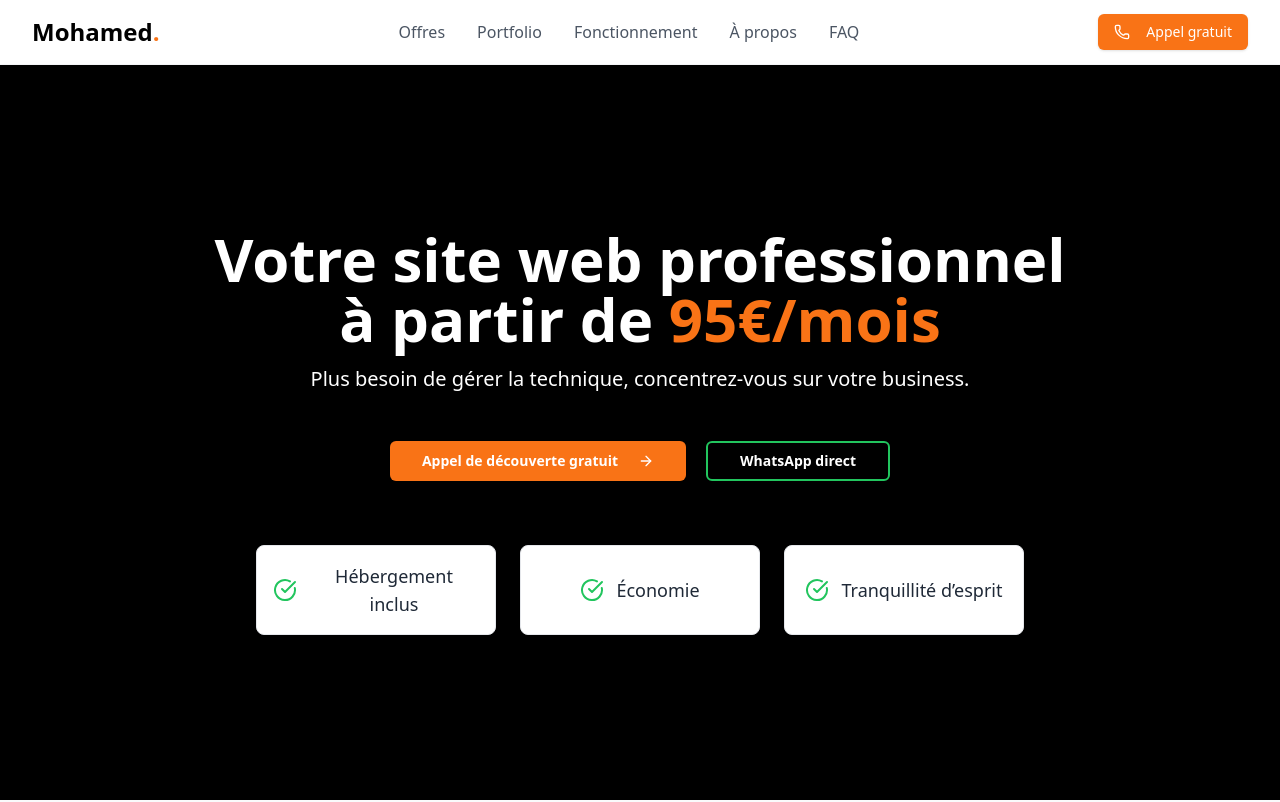
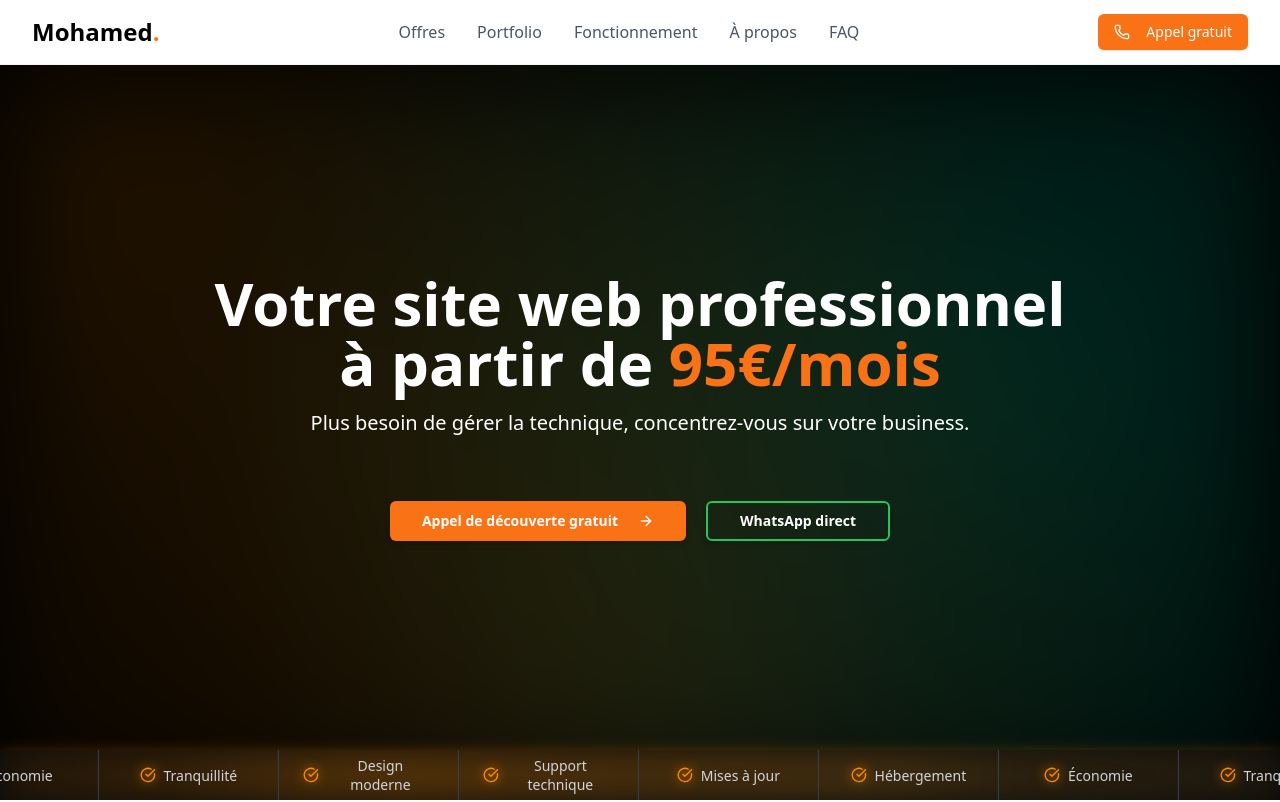
Before and after one commit to MTFL1/mohamed-new-website, a React (Create React App) app: page / in a window 1280 px wide. Shown: the top 802 px of the page. Built offline with nearby package versions, Linux system fonts and the light colour scheme.

Commit message:
new style

```diff
--- /dev/null
+++ b/src/components/AtoutsCarousel.js
@@ -0,0 +1,92 @@
+import React from 'react';
+import { motion } from 'framer-motion';
+import { CheckCircle } from 'lucide-react';
+
+const AtoutsCarousel = () => {
+  const atouts = [
+    "Hébergement",
+    "Économie",
+    "Tranquillité",
+    "Design moderne",
+    "Support technique",
+    "Mises à jour"
+  ];
+
+  const repeatedAtouts = [...atouts, ...atouts, ...atouts, ...atouts, ...atouts, ...atouts, ...atouts];
+
+  return (
+    <section
+      aria-label="Atouts"
+      className="relative overflow-hidden"
+      style={{
+        backgroundColor: '#0a0a0a',
+        boxShadow: '0 4px 15px rgba(255, 140, 0, 0.4)', // ombre orange
+        height: '50px',
+        width: '100vw',
+        position: 'relative',
+        left: '50%',
+        right: '50%',
+        marginLeft: '-50vw',
+        marginRight: '-50vw',
+        zIndex: 20,
+      }}
+    >
+      {/* Overlay dégradé orange chaud */}
+      <div
+        className="absolute inset-0 pointer-events-none"
+        style={{
+          background:
+            'radial-gradient(circle at 30% 50%, rgba(255, 140, 0, 0.3), transparent 70%),' +
+            'radial-gradient(circle at 70% 50%, rgba(255, 180, 50, 0.2), transparent 80%)',
+          filter: 'blur(20px)',
+          zIndex: 0,
+        }}
+      />
+
+      <motion.div
+        className="flex"
+        animate={{ x: ['0%', '-75%'] }}
+        transition={{ repeat: Infinity, repeatType: 'loop', duration: 100, ease: 'linear' }}
+        style={{
+          width: '400%',
+          whiteSpace: 'nowrap',
+          fontSize: '0.875rem',
+          position: 'relative',
+          zIndex: 10,
+        }}
+      >
+        {repeatedAtouts.map((point, index) => (
+          <div
+            key={index}
+            className="flex items-center justify-center border-r border-gray-700 last:border-0"
+            style={{
+              display: 'inline-flex',
+              padding: '0 24px',
+              minWidth: '180px',
+              boxSizing: 'border-box',
+              gap: '8px',
+              height: '50px',
+              lineHeight: '50px',
+            }}
+          >
+            <CheckCircle
+              className="w-4 h-4 flex-shrink-0"
+              style={{
+                color: '#ff8c00', // orange vif
+                filter: 'drop-shadow(0 0 6px #ff8c00)',
+              }}
+            />
+            <span
+              className="text-gray-300 font-normal whitespace-normal text-center"
+              style={{ lineHeight: 'normal' }}
+            >
+              {point}
+            </span>
+          </div>
+        ))}
+      </motion.div>
+    </section>
+  );
+};
+
+export default AtoutsCarousel;
--- a/src/components/HeroSection.js
+++ b/src/components/HeroSection.js
@@ -1,7 +1,8 @@
 import React from 'react';
 import { motion } from 'framer-motion';
 import { Button } from './ui/button';
-import { ArrowRight, CheckCircle } from 'lucide-react';
+import { ArrowRight } from 'lucide-react';
+import AtoutsCarousel from './AtoutsCarousel'; // Vérifie le chemin
 
 const HeroSection = () => {
   const handleWhatsAppClick = () => {
@@ -14,17 +15,31 @@ const HeroSection = () => {
 
   return (
     <section
-      className="flex items-center justify-center px-6 sm:px-10 lg:px-16 bg-black"
+      className="flex flex-col justify-between px-6 sm:px-10 lg:px-16 bg-black relative overflow-hidden"
       style={{ minHeight: 'calc(100vh - 64px)', marginTop: '64px' }}
       aria-label="Section d'introduction"
     >
+      {/* Overlay texture & glow fintech */}
+      <div
+        aria-hidden="true"
+        className="absolute inset-0 pointer-events-none"
+        style={{
+          background:
+            `radial-gradient(circle at 10% 20%, rgba(255, 140, 0, 0.12), transparent 70%),
+             radial-gradient(circle at 80% 40%, rgba(0, 255, 200, 0.15), transparent 75%),
+             radial-gradient(circle at 50% 80%, rgba(255, 140, 0, 0.1), transparent 65%)`,
+          filter: 'blur(60px)',
+          zIndex: 0,
+          mixBlendMode: 'screen',
+        }}
+      />
+
       <motion.div
-        className="w-full max-w-4xl mx-auto text-center"
+        className="w-full max-w-4xl mx-auto text-center flex-grow flex flex-col justify-center relative z-10"
         initial={{ opacity: 0, y: 40 }}
         animate={{ opacity: 1, y: 0 }}
         transition={{ duration: 0.8, ease: 'easeOut' }}
       >
-        {/* Titre principal */}
         <h1 className="text-3xl sm:text-4xl md:text-5xl lg:text-6xl font-bold text-white mb-4 leading-tight">
           Votre site web professionnel
           <br />
@@ -32,13 +47,11 @@ const HeroSection = () => {
           <span className="text-orange-500"> 95€/mois</span>
         </h1>
 
-        {/* Sous-titre */}
-        <p className="text-base sm:text-lg md:text-xl text-white max-w-3xl mx-auto mb-12 leading-relaxed">
+        <p className="text-base sm:text-lg md:text-xl text-white max-w-3xl mx-auto mb-16 leading-relaxed">
           Plus besoin de gérer la technique, concentrez-vous sur votre business.
         </p>
 
-        {/* Boutons CTA */}
-        <div className="flex flex-col sm:flex-row justify-center gap-5 max-w-2xl mx-auto mb-16">
+        <div className="flex flex-col sm:flex-row justify-center gap-5 max-w-2xl mx-auto">
           <Button
             size="lg"
             className="bg-orange-500 hover:bg-green-500 text-white font-semibold px-8 py-4 rounded-md shadow-md transition-colors duration-300 flex items-center justify-center"
@@ -59,27 +72,10 @@ const HeroSection = () => {
             WhatsApp direct
           </Button>
         </div>
+      </motion.div>
 
-        {/* Points forts */}
-        <div className="grid grid-cols-1 sm:grid-cols-3 gap-6 max-w-3xl mx-auto">
-          {[
-            "Hébergement inclus",
-            "Économie",
-            "Tranquillité d’esprit",
-          ].map((point, idx) => (
-            <motion.div
-              key={idx}
-              className="flex items-center justify-center text-center p-4 bg-white rounded-lg border border-gray-200 shadow-sm"
-              initial={{ opacity: 0, y: 20 }}
-              animate={{ opacity: 1, y: 0 }}
-              transition={{ delay: 0.3 + idx * 0.2, duration: 0.6 }}
-            >
-              <CheckCircle className="w-6 h-6 text-green-500 mr-3 flex-shrink-0" />
-              <span className="text-gray-800 font-medium text-lg">{point}</span>
-            </motion.div>
-          ))}
-        </div>
-      </motion.div>
+      {/* Bande des atouts en full width */}
+      <AtoutsCarousel />
     </section>
   );
 };
```
